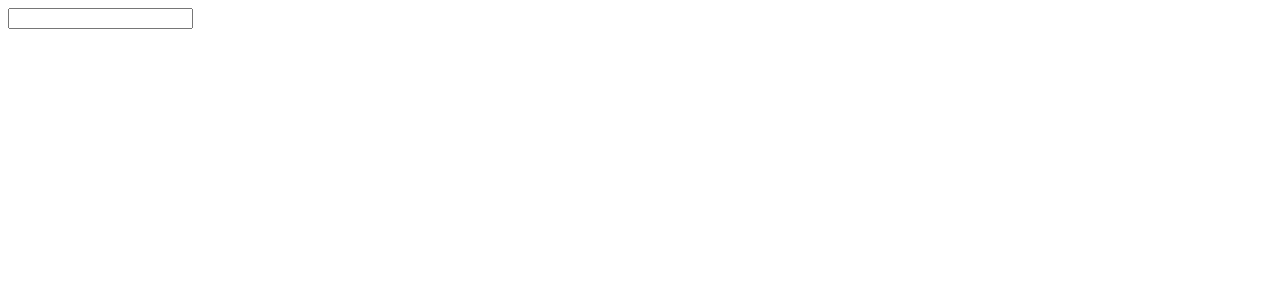
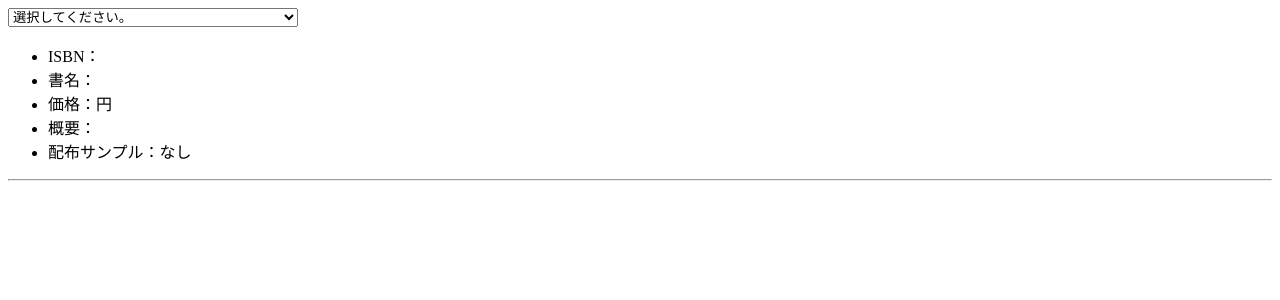
Before and after one commit to Yuma0309/Study-React, a React (Create React App) app in the folder React_sample_Yuma/my-react/: page / in a window 1280 px wide. Shown: the top 300 px of the page. Built offline with nearby package versions, Linux system fonts and the light colour scheme.

Commit message:
リスト7-7-10までの動作を確認

```diff
--- a/React_sample_Yuma/my-react/src/index.js
+++ b/React_sample_Yuma/my-react/src/index.js
@@ -1,9 +1,9 @@
 import ReactDOM from 'react-dom/client';
-import HookDefered from './chap07/HookDeferred';
+import HookDeferredTransition from './chap07/HookDeferredTransition';
 
 // Reactアプリ（Appコンポーネント）を描画
 const root = ReactDOM.createRoot(document.getElementById('root'));
 
 root.render(
-  <HookDefered />
+  <HookDeferredTransition />
 );
```
